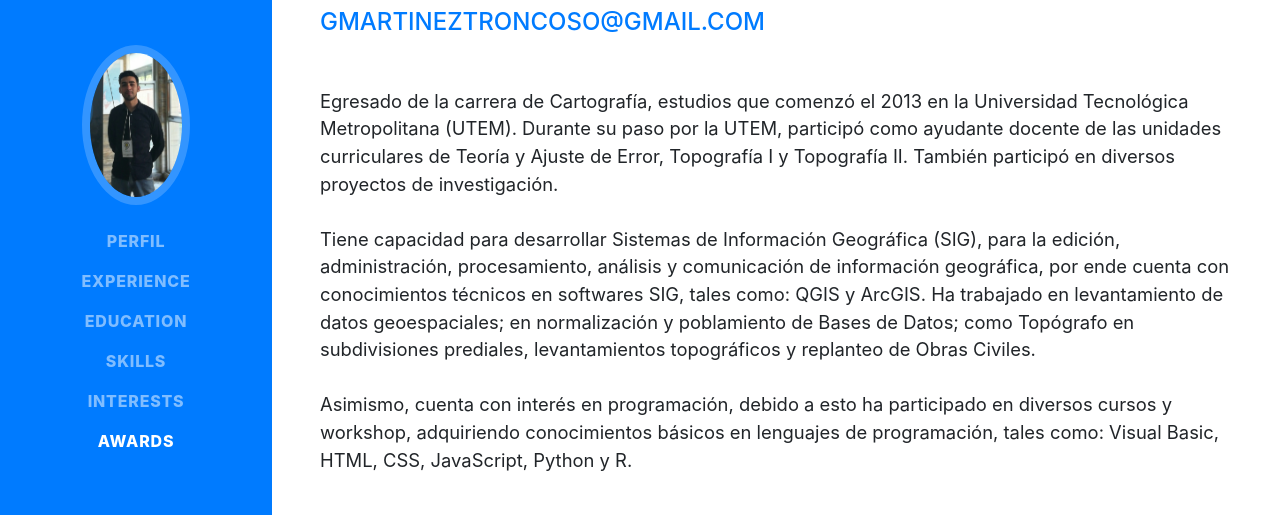
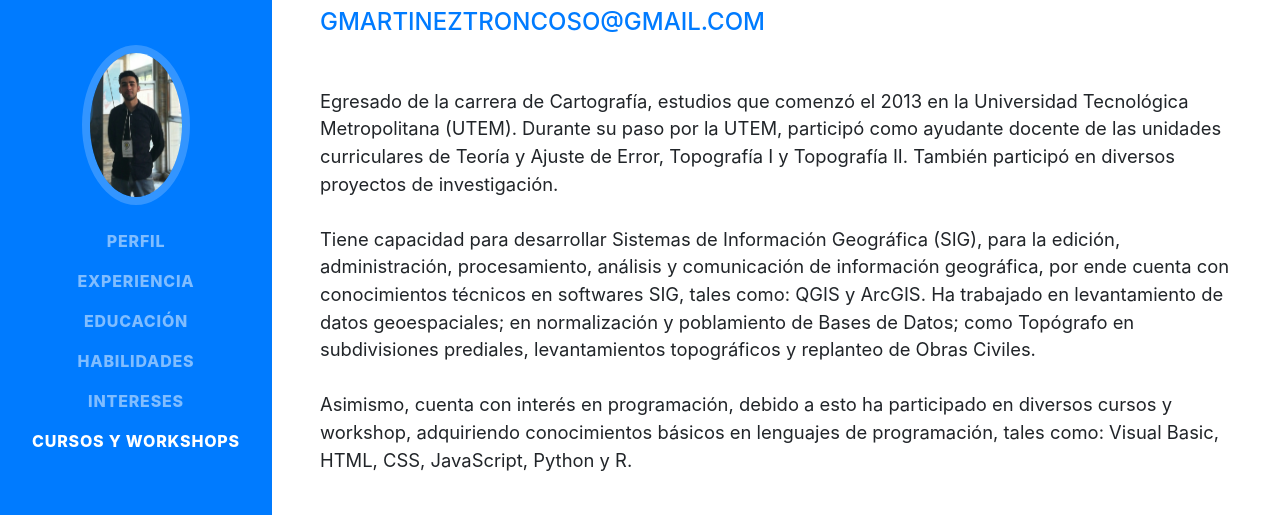
Before and after one commit to Kitatakintatak/CV_Gonzalo_Martinez_Troncoso, a website with bundled scripts: page index.html in a window 1280 px wide. Shown: the part 151-666 px from the top of the page. Built offline with nearby package versions, Linux system fonts and the light colour scheme; a web font is replaced by a local one.

Commit message:
Update index.html

```diff
--- a/index.html
+++ b/index.html
@@ -41,19 +41,19 @@
             <a class="nav-link js-scroll-trigger" href="#about">Perfil</a>
           </li>
           <li class="nav-item">
-            <a class="nav-link js-scroll-trigger" href="#experience">Experience</a>
+            <a class="nav-link js-scroll-trigger" href="#experience">Experiencia</a>
           </li>
           <li class="nav-item">
-            <a class="nav-link js-scroll-trigger" href="#education">Education</a>
+            <a class="nav-link js-scroll-trigger" href="#education">Educación</a>
           </li>
           <li class="nav-item">
-            <a class="nav-link js-scroll-trigger" href="#skills">Skills</a>
+            <a class="nav-link js-scroll-trigger" href="#skills">Habilidades</a>
           </li>
           <li class="nav-item">
-            <a class="nav-link js-scroll-trigger" href="#interests">Interests</a>
+            <a class="nav-link js-scroll-trigger" href="#interests">Intereses</a>
           </li>
           <li class="nav-item">
-            <a class="nav-link js-scroll-trigger" href="#awards">Awards</a>
+            <a class="nav-link js-scroll-trigger" href="#awards">Cursos y workshops</a>
           </li>
         </ul>
       </div>
```
